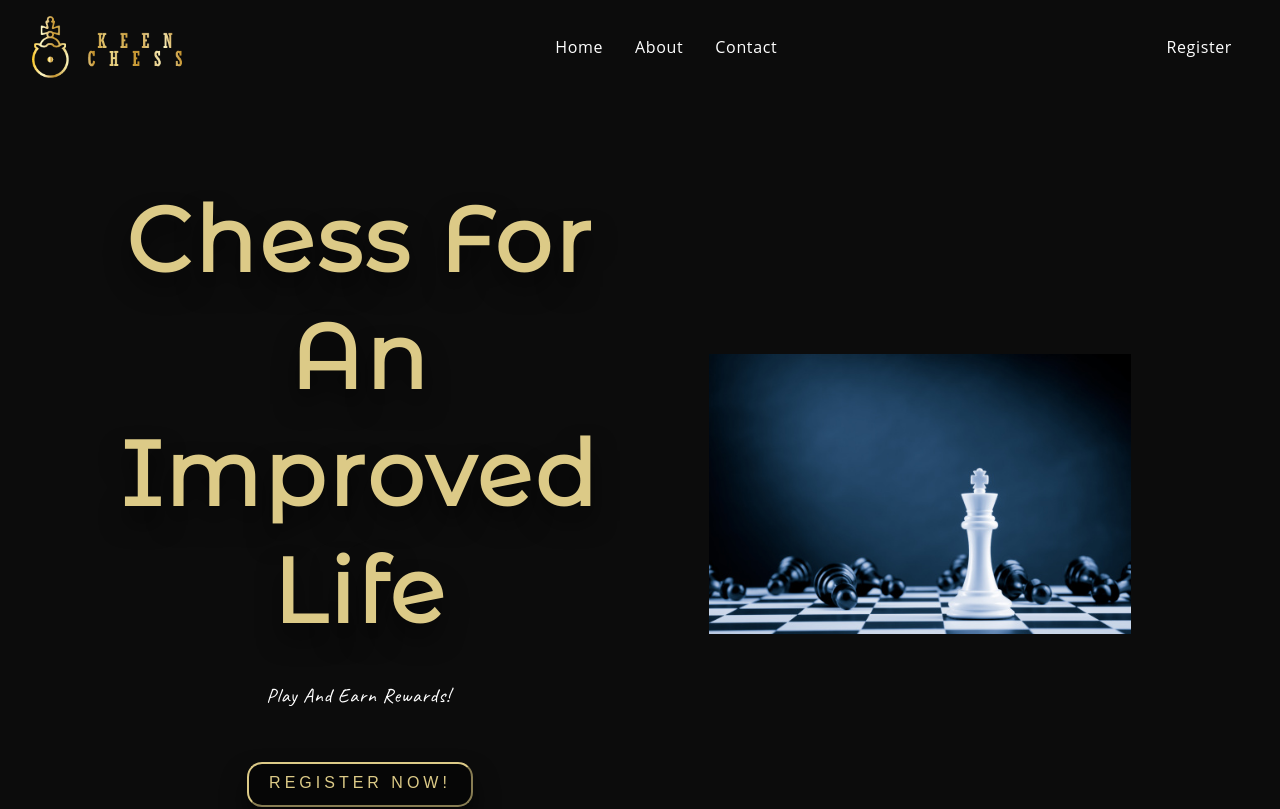
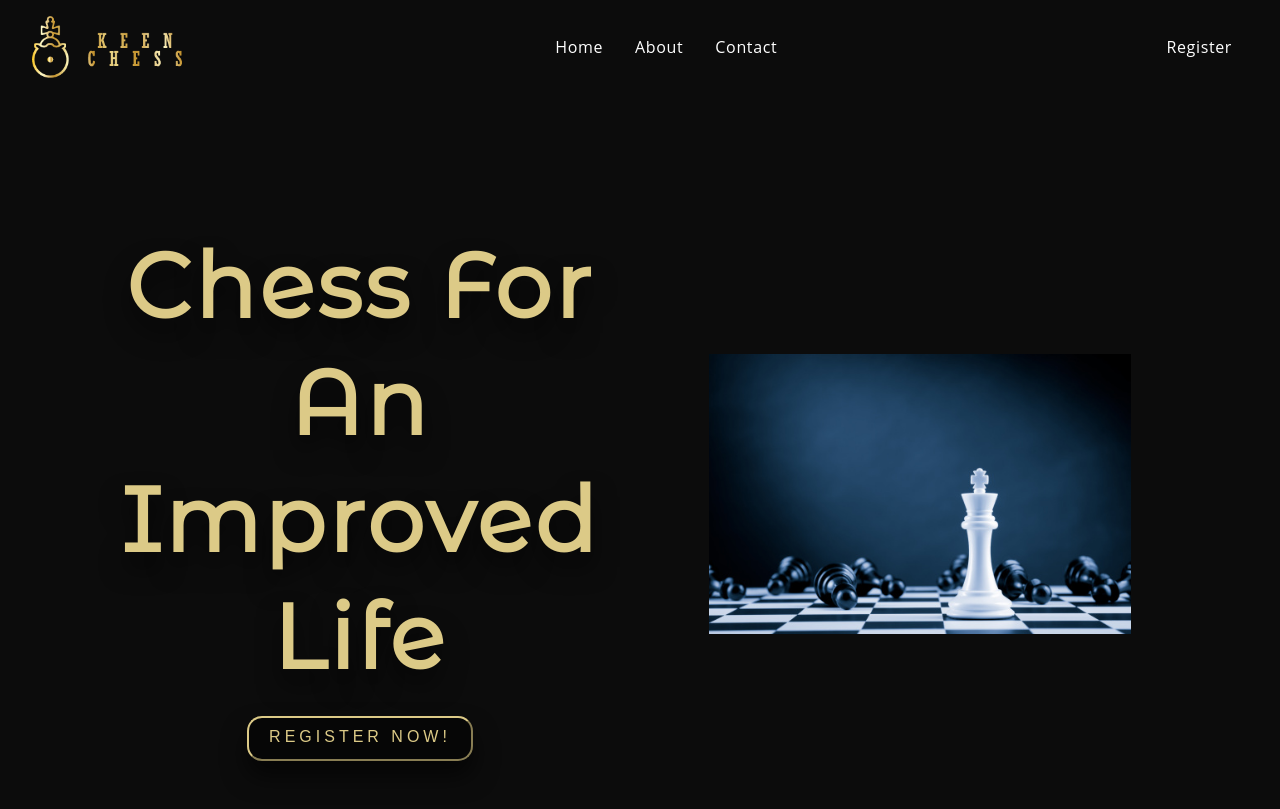
Before and after one commit to 0xChijioke/Keenchess_landing, a React (Create React App) app: page / in a window 1280 px wide. Shown: the top 809 px of the page. Built offline with nearby package versions, Linux system fonts and the light colour scheme; a web font is replaced by a local one.

Commit message:
Remove header line.

```diff
--- a/src/container/Header/Header.jsx
+++ b/src/container/Header/Header.jsx
@@ -6,7 +6,7 @@ const Header = () => (
   <div className="app__header app__wrapper section__padding" id="home">
     <div className="app__wrapper_info">
       <h1 className="app__header-h1">chess for an improved life</h1>
-      <p className="typing__letter  p__opensans" style={{ margin: '2rem 0' }}>play and earn rewards!</p>
+      {/* <p className="typing__letter  p__opensans" style={{ margin: '2rem 0' }}></p> */}
       <button type="button" className="animate__btn">
         <a href="#login">
           Register Now!
```
